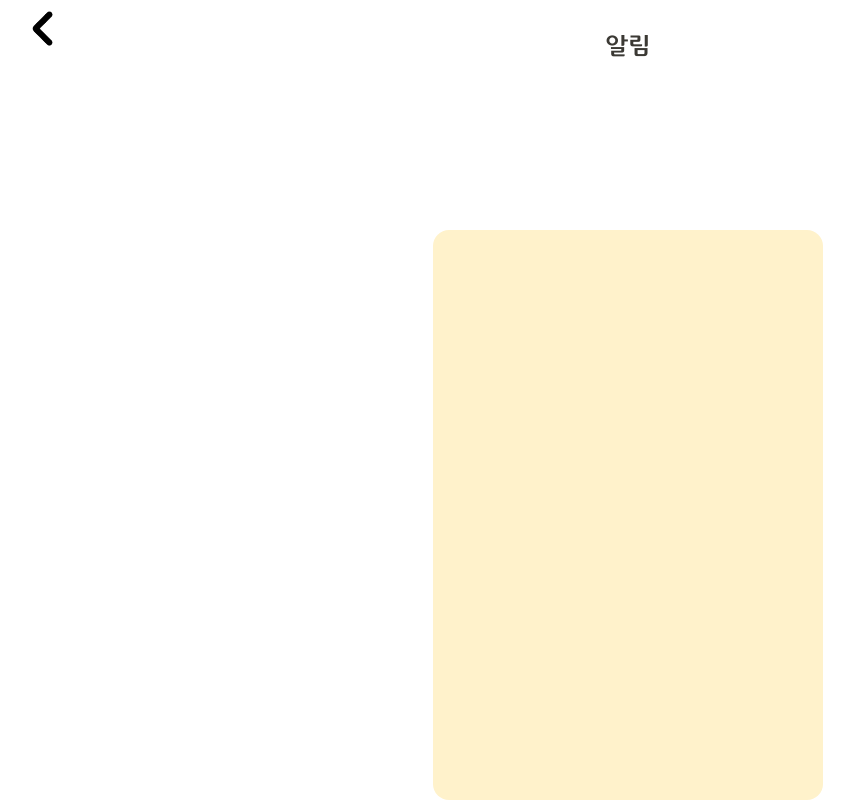
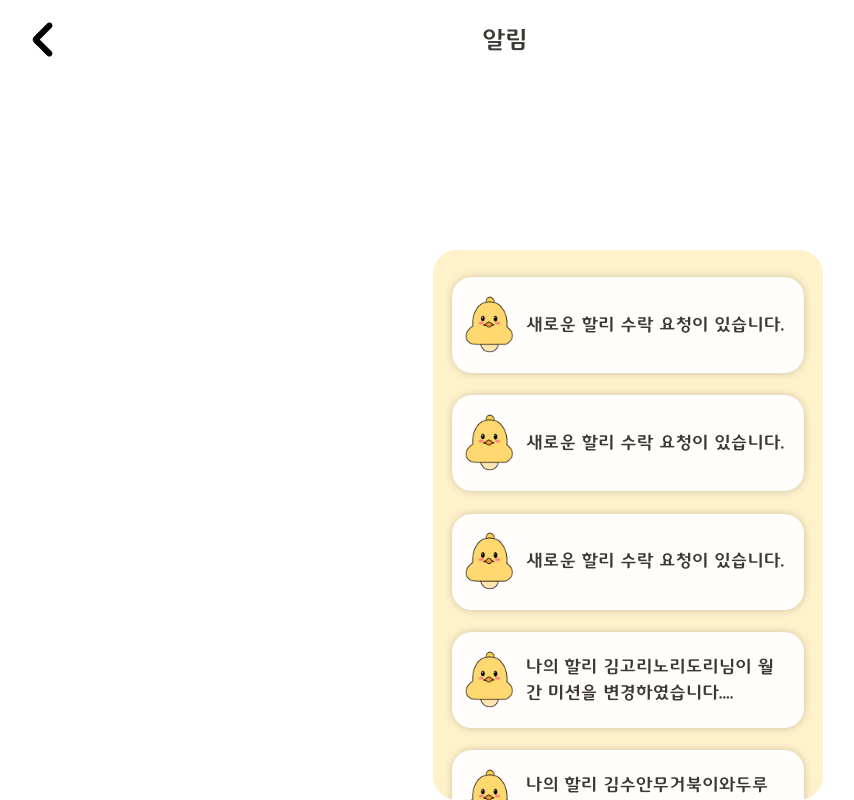
Before and after one commit to dalcheonroadhead/WALKWALK, a React (Vite) app in the folder frontend/: page /alarm in a window 1280 px wide. Shown: the whole page, without its empty margins (12-866 px from the left). Built offline with nearby package versions, Linux system fonts and the light colour scheme.

Commit message:
feat: 알람 페이지 구현

```diff
--- a/frontend/src/assets/alarmPage/Alarm.jsx
+++ b/frontend/src/assets/alarmPage/Alarm.jsx
@@ -1,3 +1,4 @@
+import { useState } from "react";
 import styles from "./Alarm.module.css";
 import { useLocation, useNavigate } from "react-router-dom";
 
@@ -7,33 +8,91 @@ const Alarm = function(){
 
     const navigate = useNavigate();
 
-
     const moveToMainPage = function () {
         navigate("/main")
     }
 
+    const[alarm, setAlarm] = useState(false);
+    const[nowAlarm, setNowAlarm] = useState("")
+
+    const openAlarmModal = function(content){
+        setAlarm(!alarm);
+        setNowAlarm(content);
+    }
+
     const alarmList = [
         {
-            content: "새로운 할리 수락 요청 목록이 있습니다. "
+            content: "새로운 할리 수락 요청이 있습니다. ",
+            ok: "fasle"
         },
         {
-            content: "새로운 할리 수락 요청 목록이 있습니다. "
+            content: "새로운 할리 수락 요청이 있습니다. ",
+            ok: "fasle"
         },
         {
-            content: "새로운 할리 수락 요청 목록이 있습니다. "
+            content: "새로운 할리 수락 요청이 있습니다. ",
+            ok: "fasle"
+        },
+        {
+            content: "나의 할리 김고리노리도리님이 월간 미션을 변경하였습니다. 확인해보세요!",
+            ok: "fasle"
+        },
+        {
+            content: "나의 할리 김수안무거북이와두루미님이 월간 미션을 변경하였습니다. 확인해보세요!",
+            ok: "fasle"
+        },
+        {
+            content: "나의 할리 하하하하하하하하하하님이 월간 미션을 변경하였습니다. 확인해보세요!",
+            ok: "fasle"
+        },
+        {
+            content: "친구 신청이 있습니다.",
+            ok: "true"
+        },
+        {
+            content: "친구 신청이 있습니다.",
+            ok: "true"
+        },
+        {
+            content: "친구 신청이 있습니다.",
+            ok: "true"
         },
     ]
 
-
     return(
         <>
+            {alarm && (
+                <>
+                    <div className={styles.modal_background}></div>
+                    <div className={styles.alarm_modal_container}>
+                        <div className={styles.alarm_title_container}>
+                            <p className={styles.alarm_modal_title}>알림</p>
+                            <img src="/imgs/x.png" alt="x" className={styles.alarm_modal_x} onClick={openAlarmModal}></img>
+                        </div>
+                        <div className={styles.alarm_content}>
+                            <img src="/imgs/alarm.png" alt="알림" className={styles.alarm_img}></img>
+                            <p className={styles.alarm_detail}>{nowAlarm}</p>
+                        </div>
+
+                    </div>
+                </>
+            )}
             <div className={styles.main_container}>
                 <div className={styles.title_container}>
                     <img src="/imgs/direct.png" alt="뒤로가기" className={styles.back_btn} onClick={moveToMainPage}></img>
                     <p className={styles.title_txt}>알림</p>
                 </div>
-                <div className={styles.alarm_container}>
-
+                <div className={styles.alarm_list_container}>
+                    {alarmList.map((data, index) => {
+                        return(
+                            <>
+                                <div key={index} className={`${styles.alarm_container} ${data.ok == "true" ? styles.select_alarm_container : ''}`} onClick={() => openAlarmModal(data.content)}>
+                                    <img src="/imgs/bell.png" alt="알람사진" className={styles.alarm_img_container} ></img>
+                                    <p className={styles.alarm_txt}> {data.content.length > 32 ? `${data.content.slice(0,31)}...`: data.content}</p>
+                                </div>
+                            </>
+                        )
+                    })}
                 </div>
             </div>
         </>
--- a/frontend/src/assets/alarmPage/Alarm.module.css
+++ b/frontend/src/assets/alarmPage/Alarm.module.css
@@ -19,33 +19,174 @@
 
 .title_container{
     width: 100%;
-    height: 4rem;
+    height: 5rem;
     display: flex;
     align-items: center;
     position: fixed;
-    justify-content: center;
     background-color: white;
 }
 
 .back_btn{
-    position: absolute;
-    left: 3%;
-    top: 19%;
     height: 2.1rem;
+    margin-left: 3%;
     width: auto;
     transform: rotate(180deg);
 }
 
 .title_txt{
-    margin-top: 4%;
     font-family: "bc_b";
     font-size: 1.5rem;
+    margin-left: 33%;
 }
 
+.alarm_list_container{
+    background: #FFF2CB;
+    margin-top: 19.5%;
+    width: 22.4rem;
+    height: 49.5rem;
+    border-radius: 1.5rem;
+    padding: 1rem;
+    display: flex;
+    flex-direction: column;
+    align-items: center;
+    overflow-x: hidden;
+    overflow-y: auto;
+}
+
+
 .alarm_container{
-    background: #FFF2CB;
-    margin-top: 18%;
-    width: 24.4rem;
-    height: 51rem;
-    border-radius: 1rem;
+    width: 22rem;
+    height: 6rem;
+    margin: 0.7rem;
+    position: relative;
+    border-radius: 20px;
+    align-items: center;
+    display: flex;
+    cursor: pointer;
+    background: #FFFEFC;
+    box-shadow: 0.01rem 0.01rem 0.5rem 0 rgba(0, 0, 0, 0.2);
 }
+
+.select_alarm_container{
+    width: 22rem;
+    height: 6rem;
+    margin: 0.7rem;
+    position: relative;
+    border-radius: 20px;
+    align-items: center;
+    display: flex;
+    cursor: pointer;
+    filter: brightness(0.8);
+    background: #FFFEFC;
+    box-shadow: 0.01rem 0.01rem 0.5rem 0 rgba(0, 0, 0, 0.2);
+}
+
+.alarm_img_container{
+    width: 3.5rem;
+    height: auto;
+    border-radius: 50px;
+    margin-left: 2.5%;
+    cursor: pointer;
+    transition: 0.5s all;
+}
+
+.alarm_txt{
+    width: 16.2rem;
+    height: 4rem;
+    display: flex;
+    justify-content: center;
+    align-items: center;
+    font-family: "bc_b";
+    margin-left: 2.5%;
+    text-align: left;
+    font-size: 1.1rem;
+}
+
+.alarm_container:hover {
+    filter: brightness(0.8);
+}
+
+.modal_background{
+    width: 100%;
+    height: 100%;
+    position: absolute;
+    background: rgba(0, 0, 0, 0.6);
+    z-index: 10;
+    top: 0;
+
+}
+
+.alarm_modal_container{
+    width: 22rem;
+    height: 25rem;
+    top: 50%;
+    left: 50%;
+    z-index: 11;
+    position: absolute;
+    border-radius: 30px;
+    transform: translate(-50%, -50%);
+    background: #FFDD71;
+
+}
+
+.alarm_title_container{
+    position: relative;
+    display: flex;
+    top: 10%;
+    left: 50%;
+    width: 22rem;
+    height: 4rem ;
+    transform: translate(-50%, -50%);
+}
+
+.alarm_modal_title{
+    width: 13rem;
+    font-family: "bc_b";
+    font-size: 1.6rem;
+    top: 17%;
+    left: 50%;
+    transform: translate(-50%, -50%);
+    position: absolute;
+}
+
+.alarm_modal_x{
+    position: absolute;
+    top: 40%;
+    left: 90%;
+    transform: translate(-50%, -50%);
+    width: auto;
+    height: 2rem;
+}
+
+.alarm_content{
+    width: 20rem;
+    height: 19rem;
+    top: 57.5%;
+    left: 50%;
+    z-index: 11;
+    position: absolute;
+    border-radius: 30px;
+    overflow-y: auto;
+    overflow-x: hidden;
+    display: flex;
+    flex-direction: column;
+    align-items: center;
+    transform: translate(-50%, -50%);
+    background: #FFFBF3;
+}
+
+.alarm_img{
+    height: 5rem;
+    width: auto;
+    margin-top: 5%;
+}
+
+.alarm_detail{
+    width: 18rem;
+    height: 10rem;
+    display: flex;
+    flex-direction: column;
+    align-items: center;
+    font-family: "bc_b";
+    font-size: 1.7rem;
+}
--- a/frontend/src/assets/halligalliPage/HalliGalli.module.css
+++ b/frontend/src/assets/halligalliPage/HalliGalli.module.css
@@ -13,7 +13,6 @@
     display: flex;
     flex-direction: column; /* 세로로 배치 */
     align-items: center;
-    justify-content: center;
     height: 100vh;
     width: 100vw;
     overflow-y: auto;
@@ -26,7 +25,6 @@
     align-items: center;
     position: fixed;
     justify-content: center;
-    margin-top: -200%;
 }
 
 .back_btn{
@@ -47,7 +45,7 @@
     width: 100%;
     height: 16rem;
     display: flex;
-    margin-top: -130%;
+    margin-top: 6%;
     flex-direction: column; /* 세로로 배치 */
     align-items: center;
     justify-content: center;
@@ -75,8 +73,7 @@
 .mission_container{
     width: 22rem;
     height: 28rem;
-    margin-top: 60%;
-    position: absolute;
+    margin-top: 10%;
     border-radius: 0.938rem;;
 }
 
--- /dev/null
+++ b/frontend/src/stores/alarm.js
@@ -0,0 +1,8 @@
+import create from 'zustand';
+
+const useAlarmStore = create((set) => ({
+  selectAlarmIndex: [],
+  setSelectAlarmIndex: (index) => set({ selectAlarmIndex: index }),
+}));
+
+export default useAlarmStore;
```
Also changed, not shown: frontend/public/imgs/alarm.png (added).
